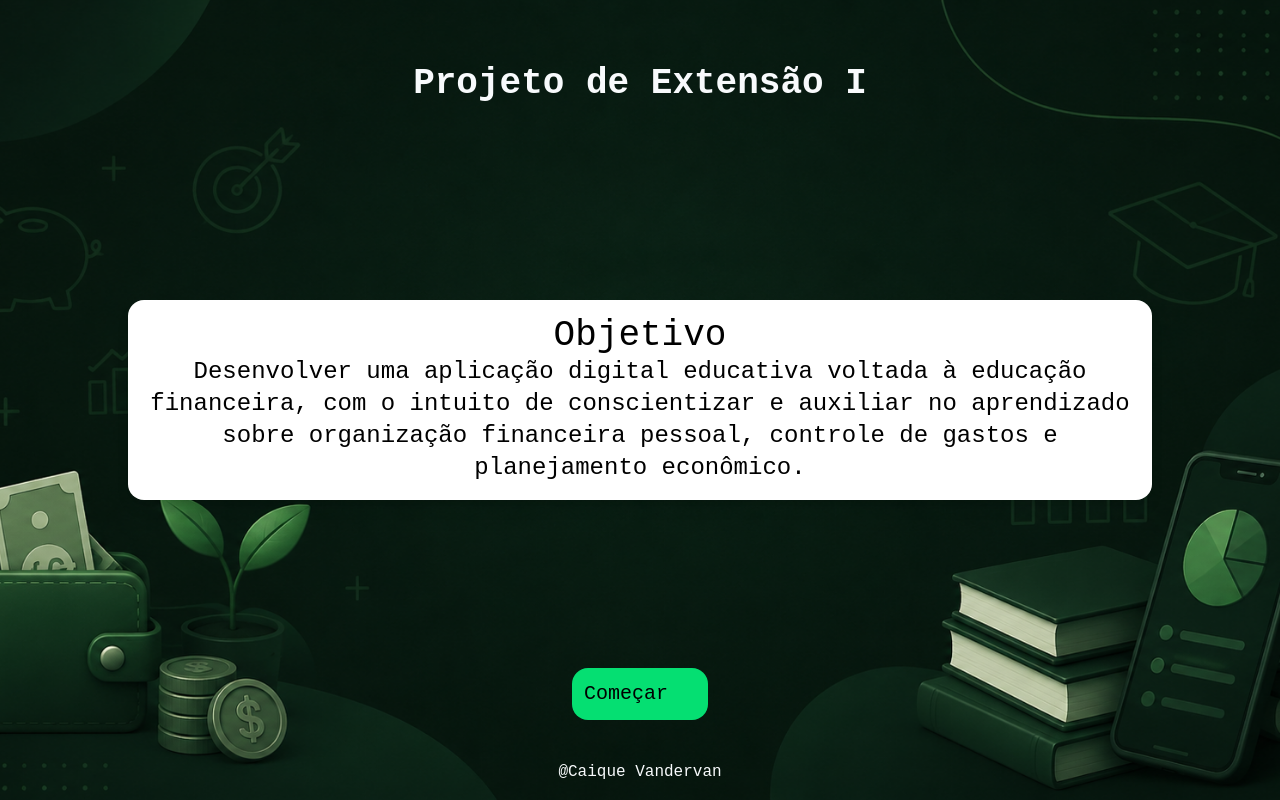
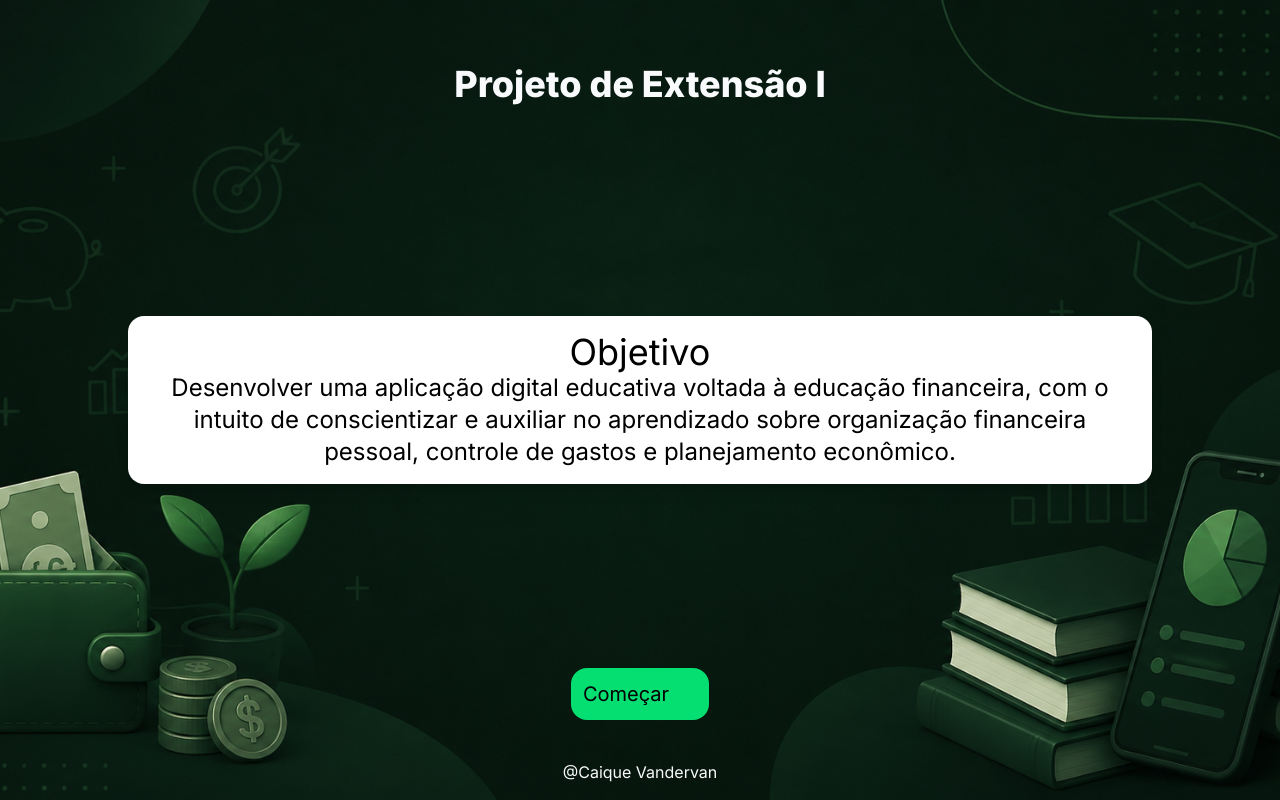
Before and after one commit to CaiqueVandervan/projeto-extensao-financeiro, a Next.js app: page / in a window 1280 px wide. Built offline with nearby package versions, Linux system fonts and the light colour scheme; some icons are missing.

Commit message:
feat: remove background color and change font family

```diff
--- a/src/app/globals.css
+++ b/src/app/globals.css
@@ -4,9 +4,3 @@
 :root {
     --background: #07140d;
 }
-
-html,
-body {
-    background: var(--background);
-    font-family: "Iosevka Charon", monospace;
-}
--- a/src/app/layout.tsx
+++ b/src/app/layout.tsx
@@ -1,5 +1,10 @@
 import type { Metadata } from "next";
 import "./globals.css";
+import { Inter } from "next/font/google";
+
+const inter = Inter({
+  subsets: ["latin"],
+})
 
 export const metadata: Metadata = {
   title: "Projeto Financeiro",
@@ -14,7 +19,7 @@
   return (
     <html
       lang="en">
-      <body>{children}</body>
+      <body className={inter.className}>{children}</body>
     </html>
   );
 }
```
